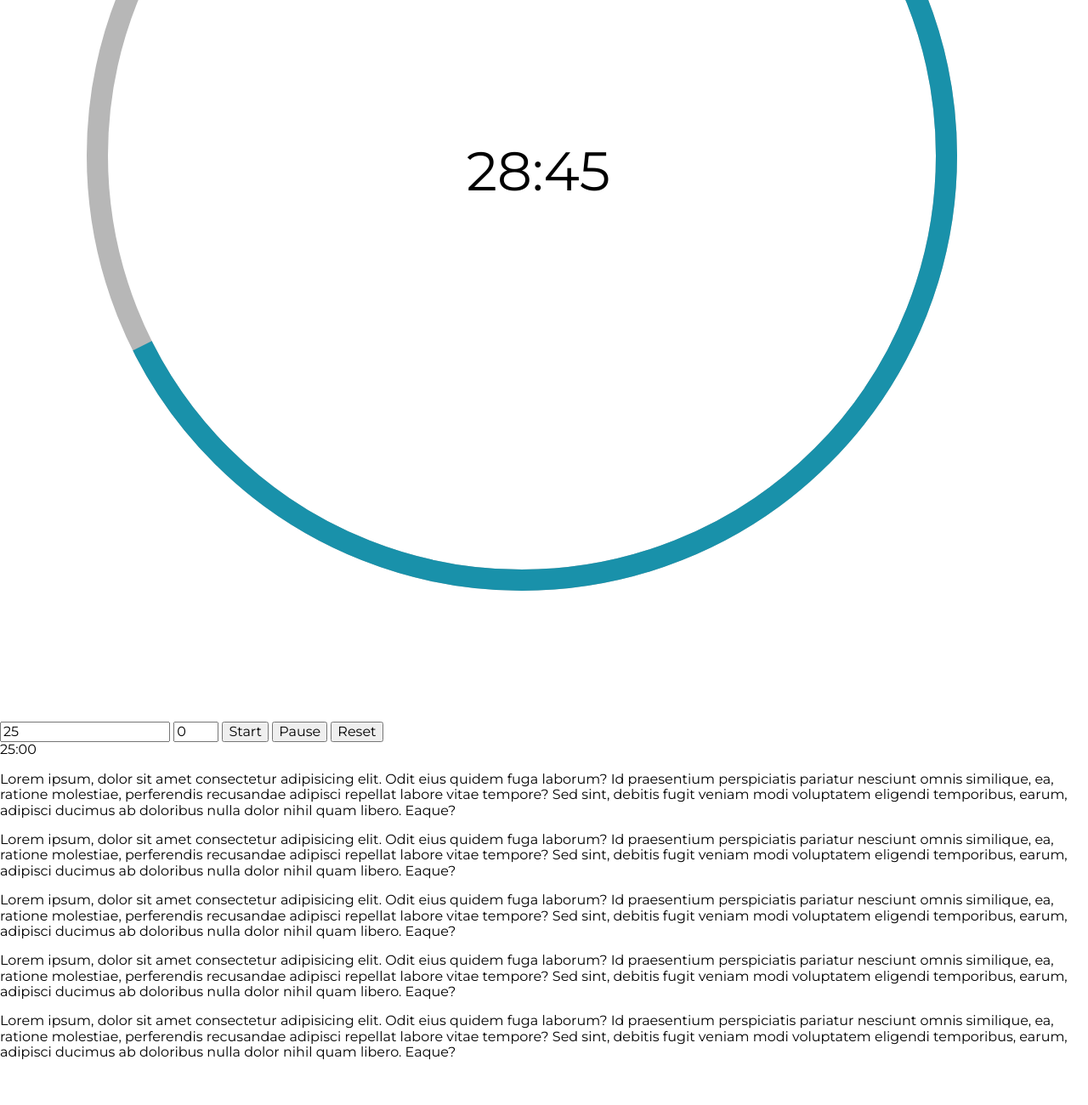
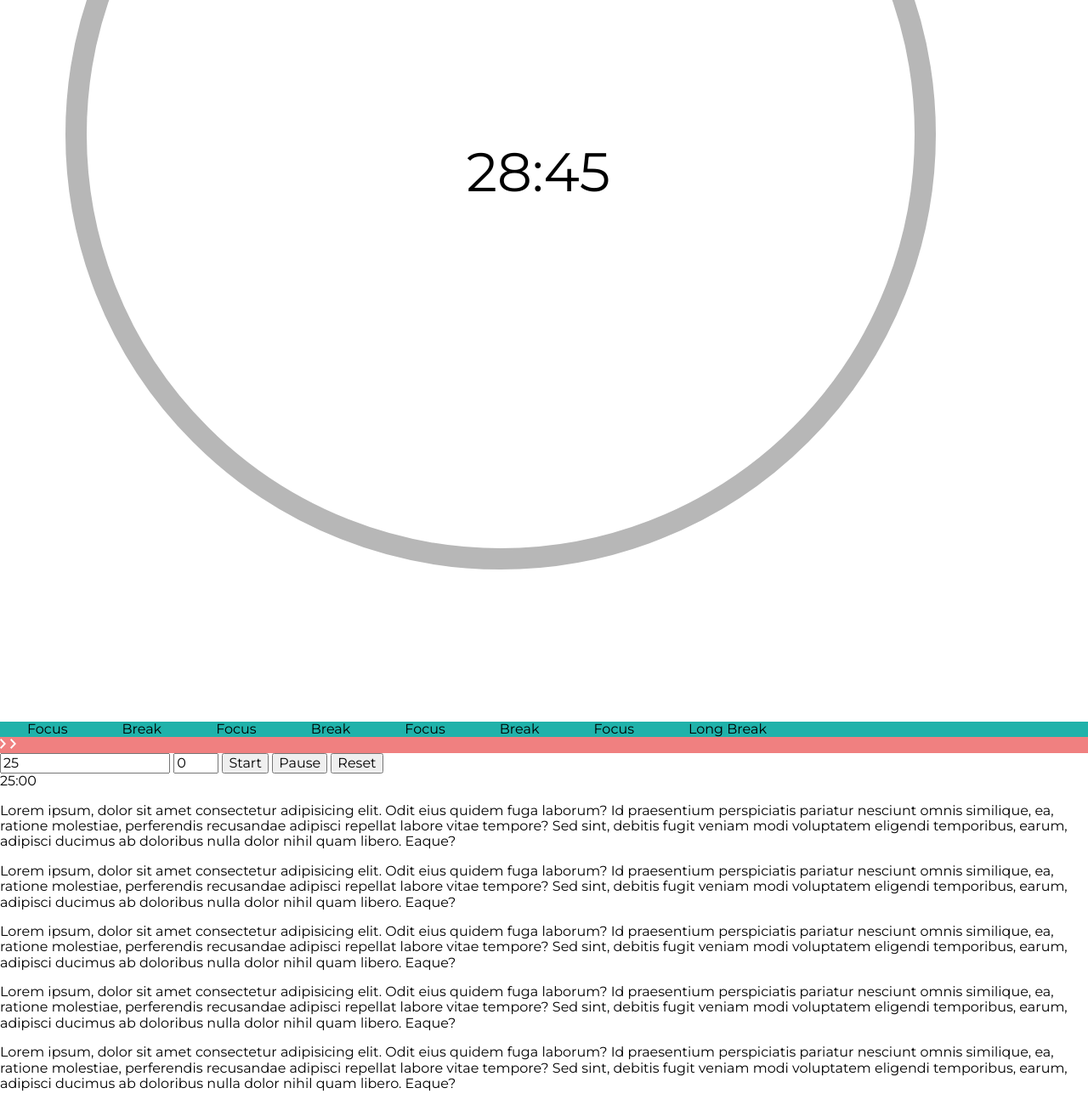
Before and after one commit to AndresNS/pomodoro, a website: page index.html in a window 1280 px wide. Shown: the part 431-1731 px from the top of the page at 85% size. Before the commit the page ends 1695 px from the top, so only its background shows below. Drawn offline with Linux system fonts and the light colour scheme.

Commit message:
add html layout and base styles for timer sequence display

```diff
--- a/index.html
+++ b/index.html
@@ -43,7 +43,22 @@
         <div class="timer__display">28:45</div>
     </div>
 
-
+    <div class="sequence-display">
+        <ul class="sequence-display__list">
+            <li>Focus</li>
+            <li>Break</li>
+            <li>Focus</li>
+            <li>Break</li>
+            <li>Focus</li>
+            <li>Break</li>
+            <li>Focus</li>
+            <li>Long Break</li>
+        </ul>
+        <div class="sequence-display__controls">
+            <a href="#"><img src="img/controls-arrow.svg"></a>
+            <a href="#"><img src="img/controls-arrow.svg"></a>
+        </div>
+    </div>
 
 
 
--- /dev/null
+++ b/scss/partials/_sequence-display.scss
@@ -0,0 +1,21 @@
+.sequence-display {
+    background: lightcoral;
+    width: 100%;
+    &__list{
+        display: flex;
+        align-items: center;
+        background-color: lightseagreen;
+        list-style: none;
+        padding: 0;
+        margin: 0;
+        // width: 200vw;
+        // overflow: hidden;
+
+        &>li{
+            margin: 0 2em;
+            white-space: nowrap;
+        }
+    }
+}
+
+//z-index: map-get($z-index, timer-sequence-controls);
--- a/scss/partials/_timer.scss
+++ b/scss/partials/_timer.scss
@@ -15,20 +15,20 @@
 
         &__current {
             position: absolute;
-            top: 8vw;
-            left: 8vw;
+            top: 6vw;
+            left: 6vw;
             width: 80vw;
             height: 80vw;
             border: 2vw solid $color-primary;
             border-radius: 50%;
-            animation: progress linear 3s infinite;
-            // animation: progress linear 1s infinite paused;
+            // animation: progress linear 3s infinite;
+            animation: progress linear 1s infinite paused;
         }
 
         &__bg {
             position: absolute;
-            top: 8vw;
-            left: 8vw;
+            top: 6vw;
+            left: 6vw;
             width: 80vw;
             height: 80vw;
             border: 2vw solid $color-gray;
@@ -37,7 +37,7 @@
     }
 
     &__display {
-        margin-top: -.21em;
+        margin-top: -.2em;
         margin-left: -.21em;
         font-size: $font-size-XL;
     }
--- a/scss/partials/_variables.scss
+++ b/scss/partials/_variables.scss
@@ -15,12 +15,13 @@ $font-family-base: Montserrat, Arial, sans-serif;
 
 //Font size
 $font-size-L: 3rem;
-$font-size-XL: 4rem;
+$font-size-XL: 4rem; //timer
 
 //z-index levels
 $z-index:(
     header-items: 1000,
     header: 800,
     modal:600,
+    timer-sequence-controls: 500,
     body: 400,
 );
--- a/scss/style.scss
+++ b/scss/style.scss
@@ -1,16 +1,15 @@
 //Normalize.css
 @import "partials/normalize";
 
-//Variables
+//Utils
 @import "partials/variables";
-
-//Utils
 @import "partials/animations";
 
 //Base styles
 @import "partials/base";
+
+//Modules
 @import "partials/header";
 @import "partials/menu";
 @import "partials/timer";
-
-//Modules
+@import "partials/sequence-display";
```
Also changed, not shown: css/style.css, img/controls-arrow.svg (added), 1 other file.
